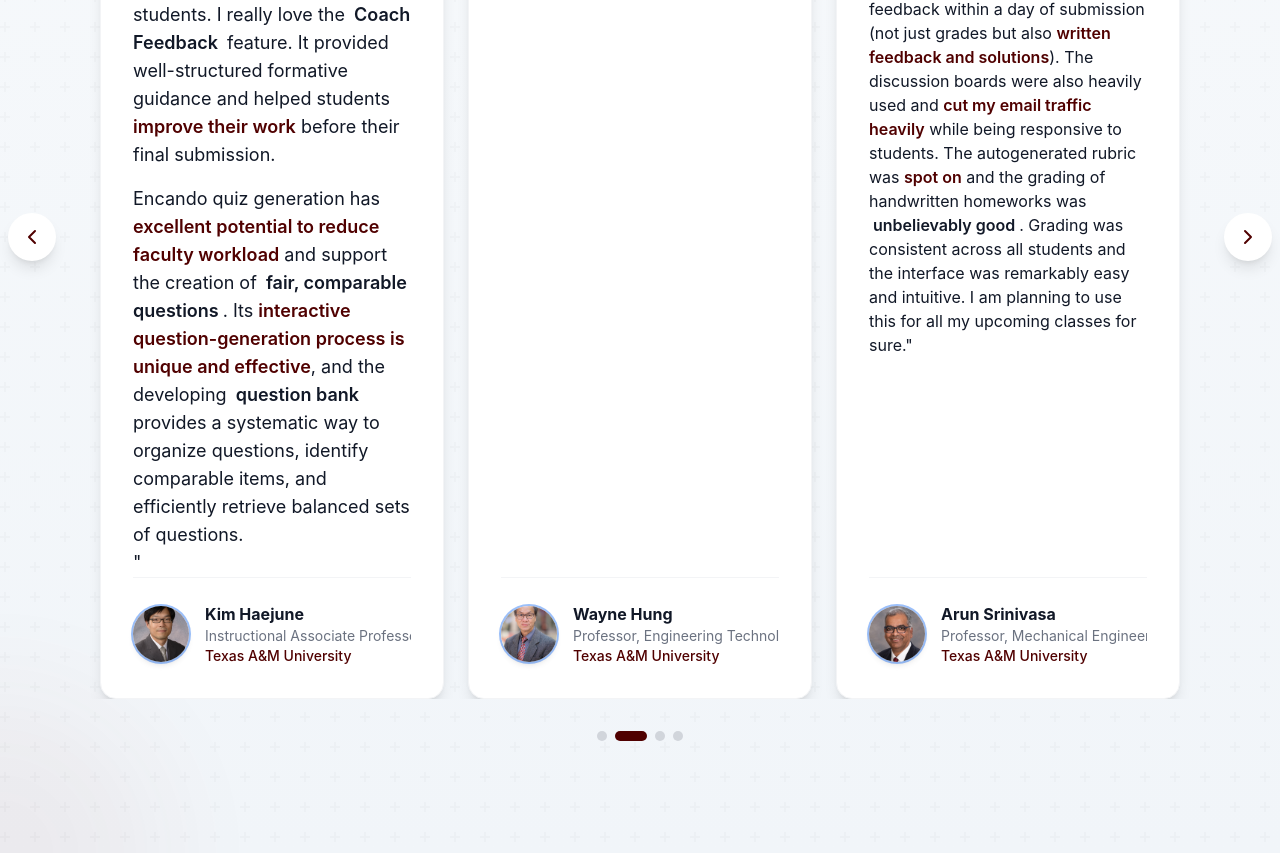
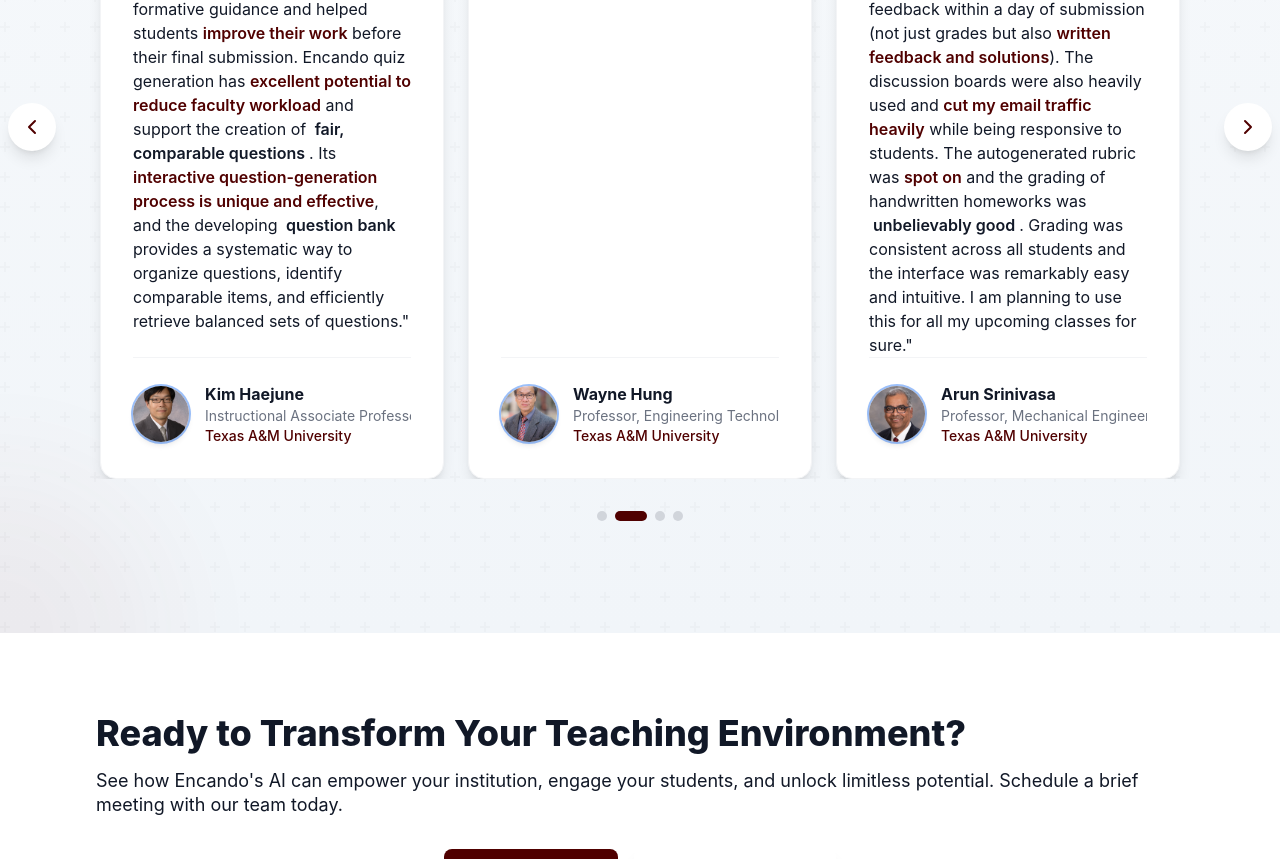
Before and after one commit to EduPandora/EncandoWebsite, a React (Create React App) app: page /#/ in a window 1280 px wide. Shown: the part 5893-6752 px from the top of the page. Built offline with nearby package versions, Linux system fonts and the light colour scheme; no server answers; a web font is replaced by a local one.

Commit message:
fix testimonials

```diff
--- a/src/Pages/Company.js
+++ b/src/Pages/Company.js
@@ -735,7 +735,6 @@ const testimonials = [
           improve their work
         </span>{" "}
         before their final submission.
-        <span className="block mt-4">
           Encando quiz generation has{" "}
           <span className="text-[var(--color-primary)] font-semibold">
             excellent potential to reduce faculty workload
@@ -754,14 +753,13 @@ const testimonials = [
           </span>{" "}
           provides a systematic way to organize questions, identify comparable
           items, and efficiently retrieve balanced sets of questions.
-        </span>
       </>
     ),
     name: "Kim Haejune",
     title: "Instructional Associate Professor, Mechanical Engineering",
     institution: "Texas A&M University",
     image: `${process.env.PUBLIC_URL}/assets/images/testimonials/haejune-kim.jpg`,
-    textSize: "text-sm md:text-base lg:text-lg",
+    textSize: "text-sm md:text-base lg:text-base",
   },
   {
     id: 3,
@@ -851,6 +849,7 @@ const testimonials = [
     name: "Mahmoud Abido",
     title: "Instructional Assistant Professor, Mechanical Engineering",
     institution: "Texas A&M University",
+    image: `${process.env.PUBLIC_URL}/assets/images/testimonials/mahmoud-abido.png`,
     textSize: "text-base md:text-lg lg:text-lg",
   },
   {
@@ -879,6 +878,7 @@ const testimonials = [
     name: "John Haglund",
     title: "Instructional Associate Professor, Mechanical Engineering",
     institution: "Texas A&M University",
+    image: `${process.env.PUBLIC_URL}/assets/images/testimonials/john-haglund.png`,
     textSize: "text-sm md:text-base lg:text-base",
   },
 ];
```
Also changed, not shown: public/assets/images/testimonials/john-haglund.png (added), public/assets/images/testimonials/mahmoud-abido.png (added).
